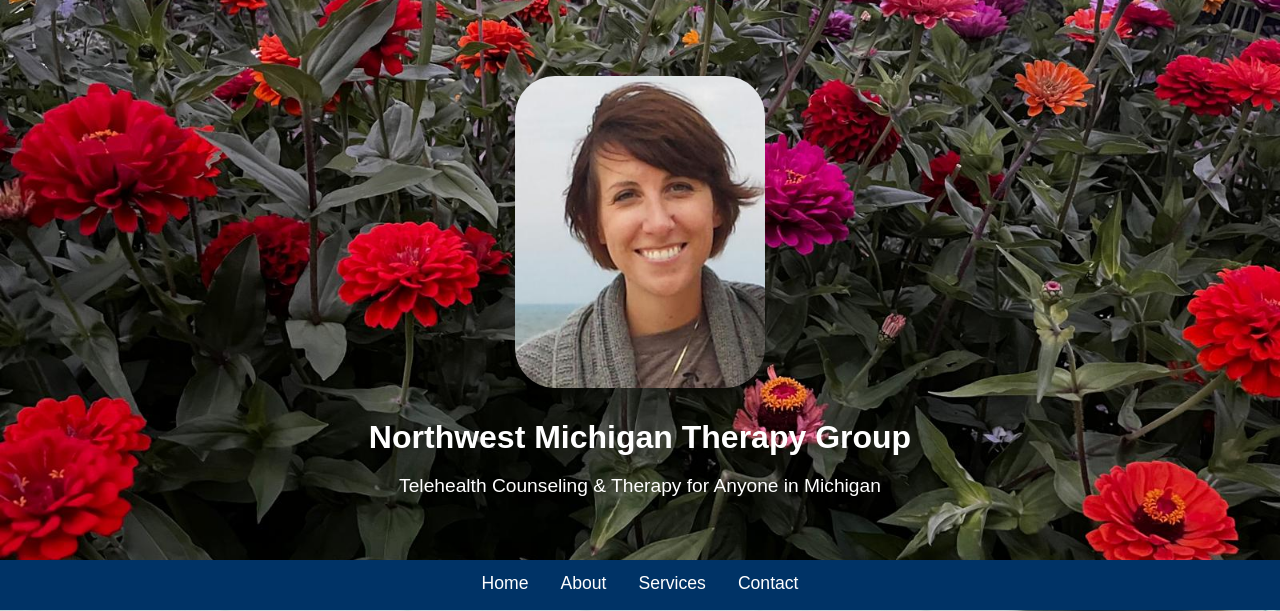
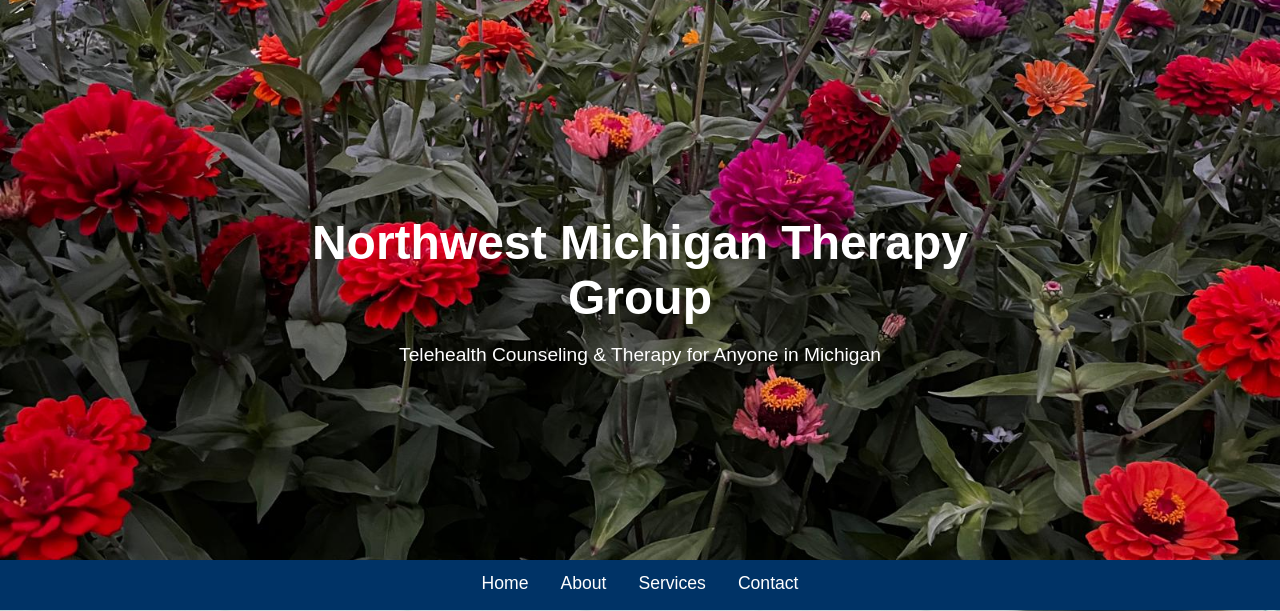
Before and after one commit to BallansByte/Ali-Site, a Flask app: page / in a window 1280 px wide. Shown: the top 611 px of the page. Run offline with Flask 3, Linux system fonts and the light colour scheme.

Commit message:
Updated the banner. Removed the image from the banner. Leaving only the text, and increased the text to 3rem from 3 rem.

```diff
--- a/static/css/styles.css
+++ b/static/css/styles.css
@@ -49,16 +49,10 @@ section:first-of-type {
     max-width: 800px;
 }
 
-.banner-image img {
-    max-width: 200px;
-    border-radius: 30px;
-    box-shadow: 0 4px 12px rgba(0,0,0,0.2);
-    margin-top: 2rem;
 
-}
 
 .banner-text h1 {
-    font-size: 2rem;
+    font-size: 3rem;
     margin-bottom: 0.5rem;
     color: #ffffff;
 }
@@ -67,21 +61,6 @@ section:first-of-type {
     font-size: 1.2rem;
     color: #ffffff;
 }
-
-
-.banner-image {
-  flex: 0.5;
-  text-align: center;
-}
-
-.banner-image img {
-  max-width: 250px;
-  border-radius: 40px;
-  box-shadow: 0 4px 12px rgba(0, 0, 0, 0.2);
-}
-
-
-
 
 /* Navbar Styles */
 .navbar {
--- a/templates/base.html
+++ b/templates/base.html
@@ -20,9 +20,7 @@
  <!-- Banner Section -->
 <section class="banner">
     <div class="banner-content">
-        <div class="banner-image">
-            <img src="{{ url_for('static', filename='images/therapist.jpg') }}" alt="Therapist">
-        </div>
+
         <div class="banner-text">
             <h1>Northwest Michigan Therapy Group</h1>
             <p>Telehealth Counseling & Therapy for Anyone in Michigan</p>
```
